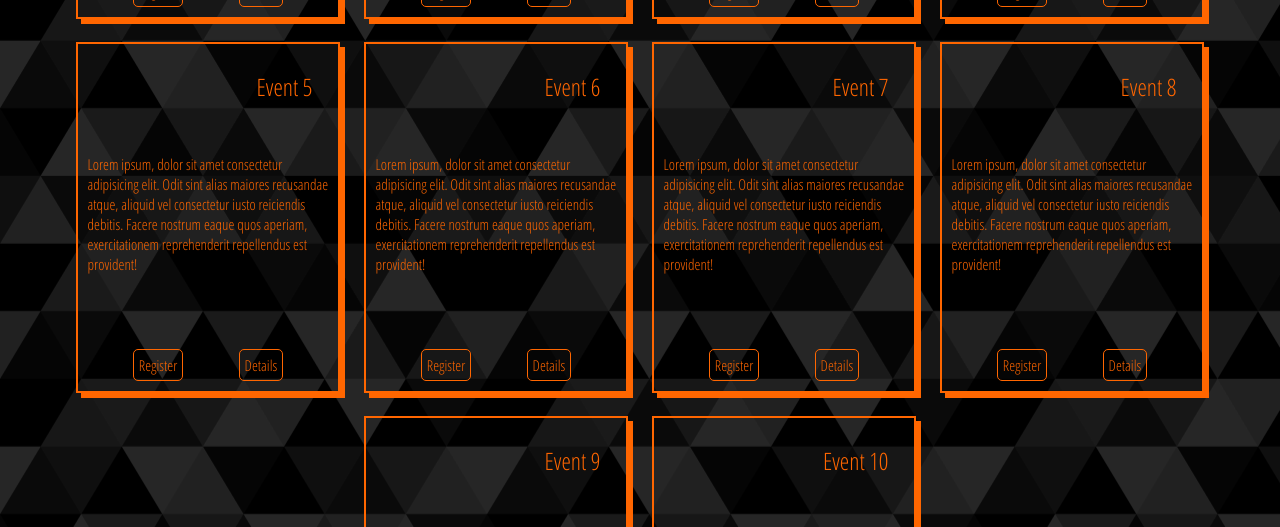
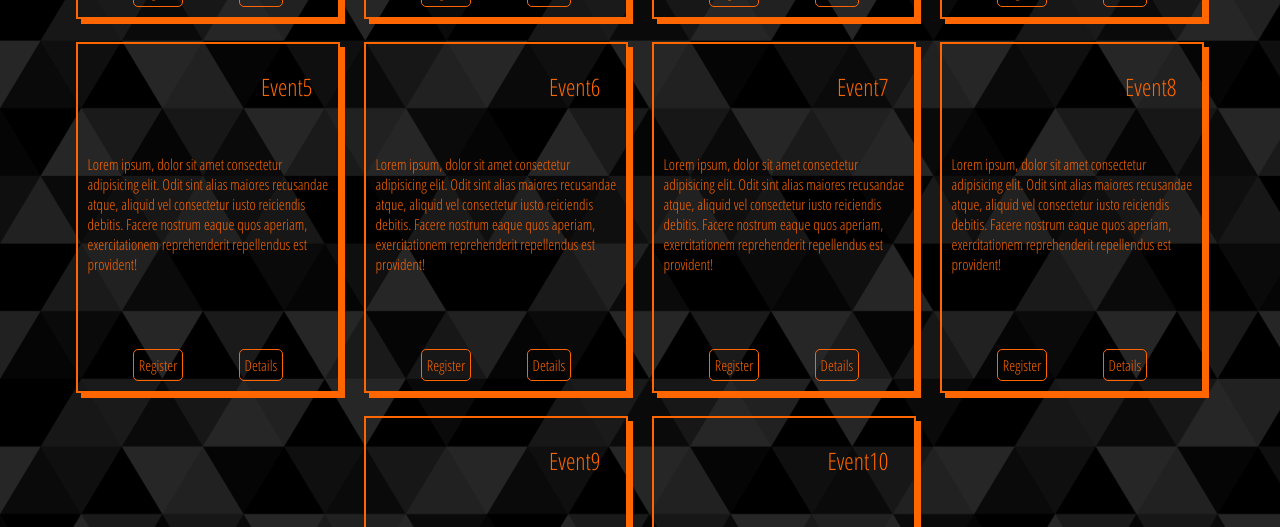
Before and after one commit to omtayade/Magnate21, a React (Create React App) app: page /events in a window 1280 px wide. Shown: the part 488-1015 px from the top of the page. Built offline with nearby package versions, Linux system fonts and the light colour scheme; no server answers.

Commit message:
general events collection done

```diff
--- a/src/components/event-cards/Card.js
+++ b/src/components/event-cards/Card.js
@@ -40,7 +40,7 @@ function Card({title , children, CurrentUser}) {
 
                 try{
                     if(isRegister==false){
-                       await createEventsCollection(title);
+                       await createEventsCollection(title , CurrentUser);
                         setisRegister(true);
                     }
                 }
--- a/src/firebase/firebase.utils.js
+++ b/src/firebase/firebase.utils.js
@@ -46,12 +46,23 @@ export const createUserProfile = async (userAuth, additionalData) => {
 
 
 
-export const createEventsCollection = async (title) => {
+export const createEventsCollection = async (title , CurrentUser) => {
+  const userAuth =firebase.auth().currentUser;
+  const { email } =userAuth;
+   const {displayName}=CurrentUser;
+  const registeredAt = new Date();
+
   const eventRef = firestore.doc(`users/${firebase.auth().currentUser.uid}/events/${title}`)
+  const eventWiseCollectionRef = firestore.doc(`events/${title}/users/${displayName}`)
 
   try{
         await eventRef.set({
           title
+        });
+        await eventWiseCollectionRef.set({
+        displayName,
+        email,
+        registeredAt
         });
 
 
@@ -62,6 +73,10 @@ export const createEventsCollection = async (title) => {
 
   return eventRef;
 };
+
+// export const setEventWiseData = async(user) =>{
+//   const
+// }
 
 
 
--- a/src/pages/events/Body.js
+++ b/src/pages/events/Body.js
@@ -32,28 +32,28 @@ function Body() {
                 </div>
                 <div className="app__body__cards">
                     <div className="a">
-                    <Card title="Event 5" modalData={data}>
+                    <Card title="Event5" modalData={data}>
                         {data}
                     </Card>
-                    <Card title="Event 6" modalData={data}>
+                    <Card title="Event6" modalData={data}>
                         {data}
                     </Card>
                     </div>
                     <div  className="b">
-                    <Card title="Event 7" modalData={data}>
+                    <Card title="Event7" modalData={data}>
                         {data}
                     </Card>
-                    <Card title="Event 8 " modalData={data}>
+                    <Card title="Event8 " modalData={data}>
                         {data}
                     </Card>
                     </div>
                 </div>
                 <div className="app__body__cards">
                     <div className="a">
-                    <Card title="Event 9 " modalData={data}>
+                    <Card title="Event9 " modalData={data}>
                         {data}
                     </Card>
-                    <Card title="Event 10" modalData={data}>
+                    <Card title="Event10" modalData={data}>
                         {data}
                     </Card>
                     </div>
--- a/src/redux/store.js
+++ b/src/redux/store.js
@@ -14,9 +14,3 @@ export const store = createStore(rootReducer, applyMiddleware(...middlewares));
 export const persistor = persistStore(store);
 
 export default { store, persistStore };
-
-
-//export const store = createStore(rootReducer , applyMiddleware(...middlewares));
-//export const persistor = persistStore(store);
-//const finalStore = {store , persistor};
-//export default finalStore ;
```
